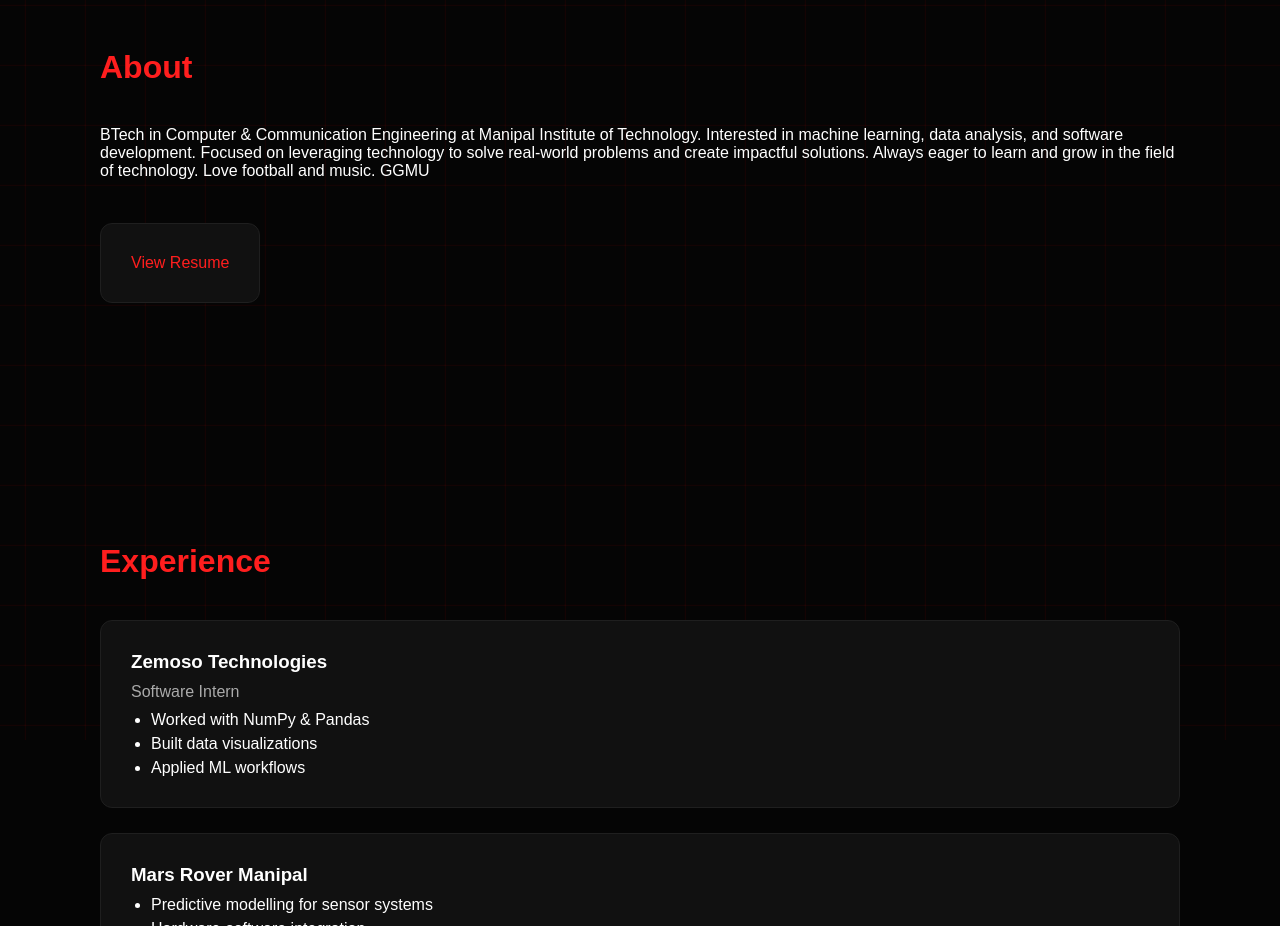
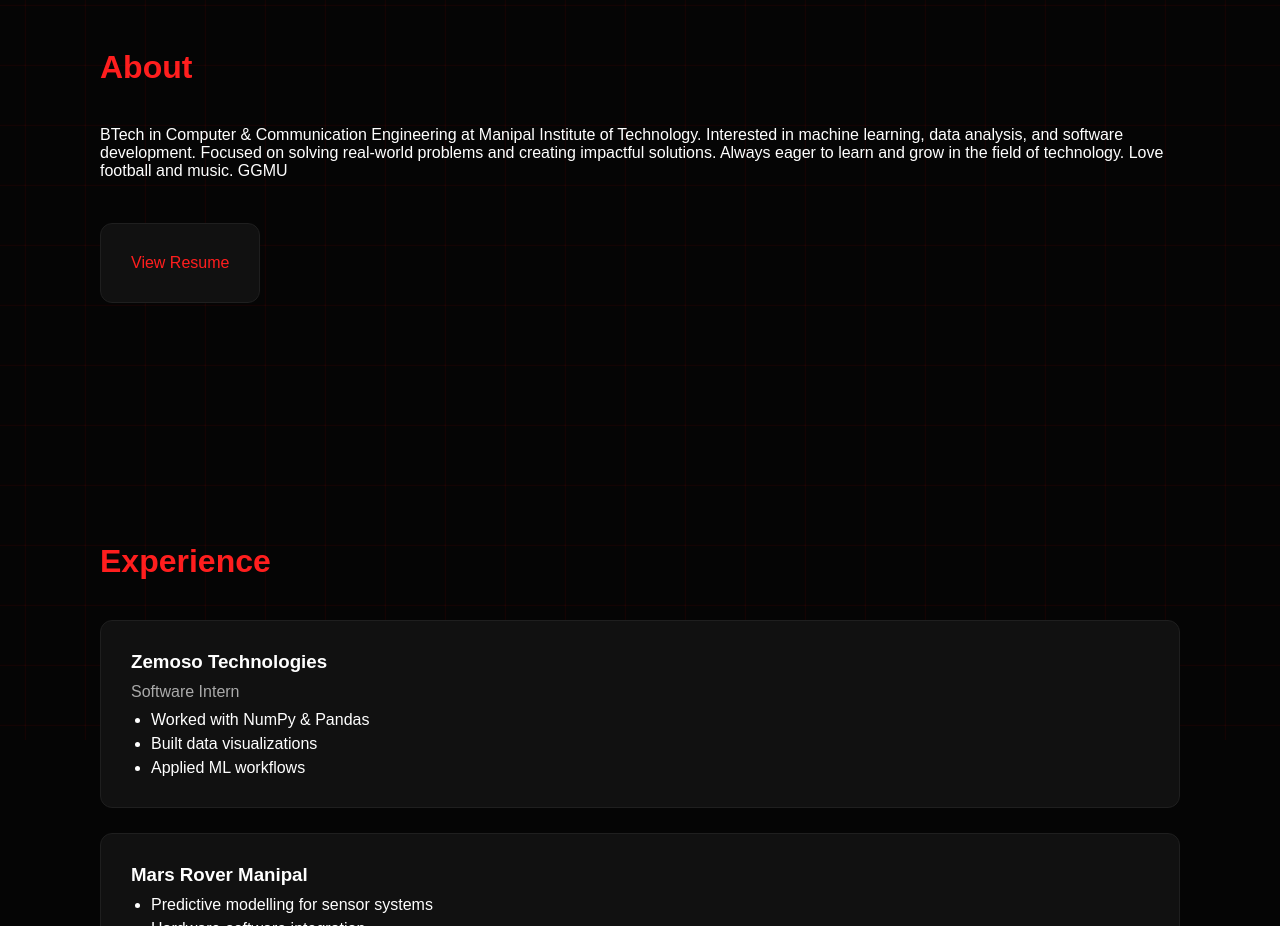
Before and after one commit to MRhacksalive/aditya-portfolio, a React (Vite) app: page / in a window 1280 px wide. Shown: the part 860-1786 px from the top of the page. Built offline with nearby package versions, Linux system fonts and the light colour scheme.

Commit message:
Changes to About4

```diff
--- a/src/components/About.jsx
+++ b/src/components/About.jsx
@@ -10,7 +10,7 @@ export default function About() {
         BTech in Computer & Communication Engineering at
         Manipal Institute of Technology. Interested in
         machine learning, data analysis, and software development.
-        Focused on leveraging technology to solve real-world problems and create impactful solutions.
+        Focused on solving real-world problems and creating impactful solutions.
         Always eager to learn and grow in the field of technology.
 
         Love football and music. GGMU
```
